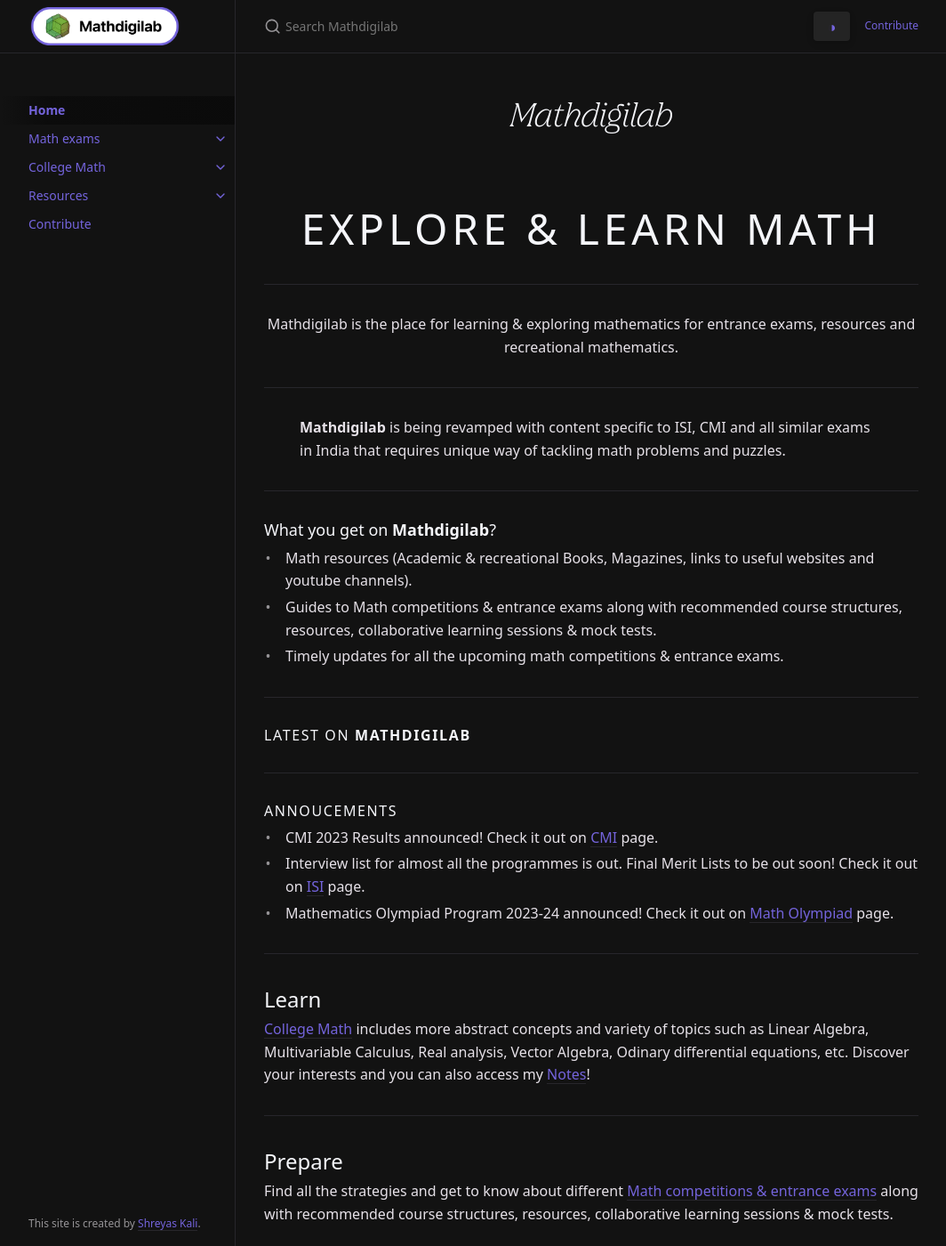
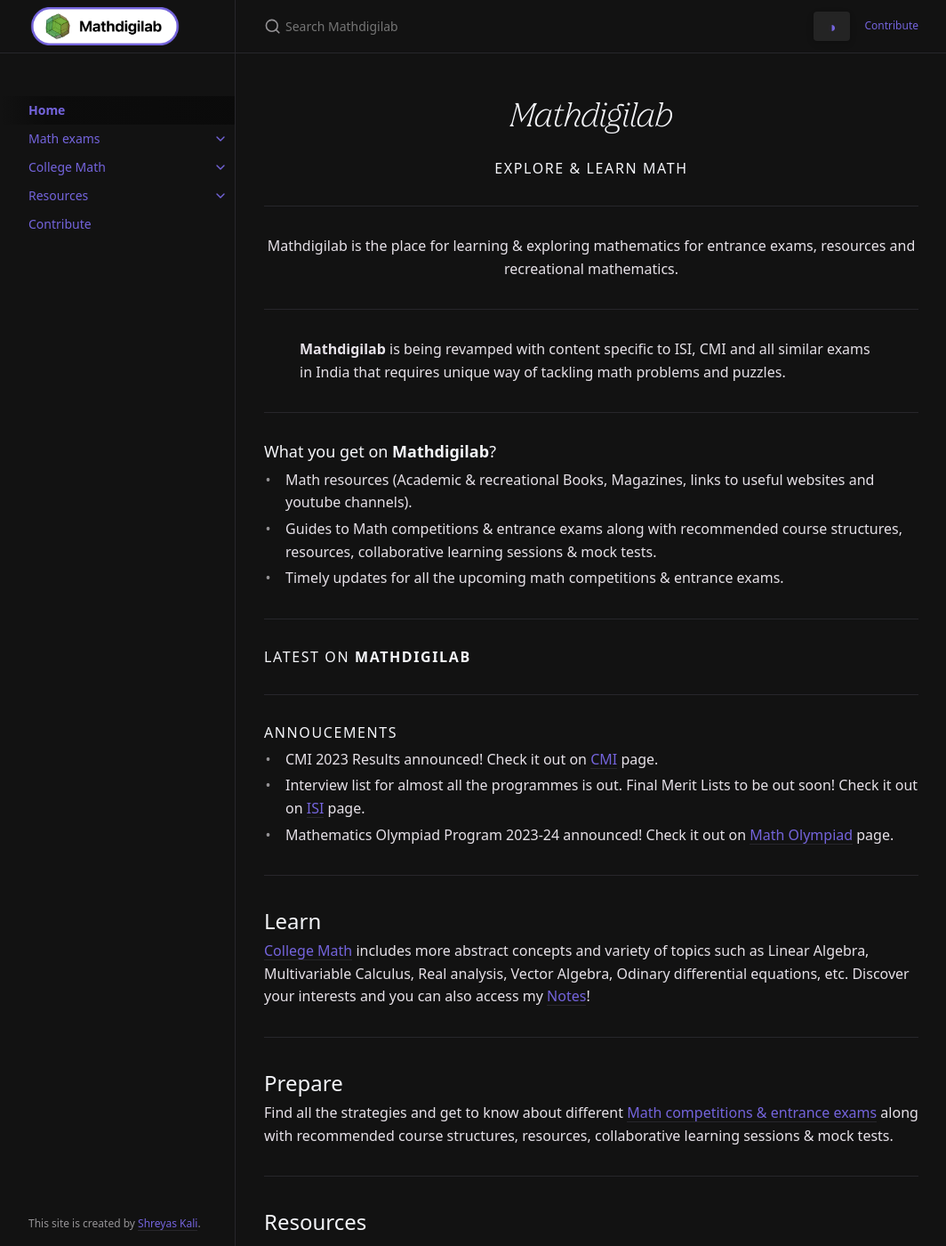
Before and after one commit to mathdigilab/mathdigilab.github.io, a Jekyll site: the page built from index.md, in a window 1280 px wide and 1400 px high. Shown: the whole window at 89% size, without its empty margins (107-1171 px from the left). Built offline with Jekyll 4.4.1, drawn with Linux system fonts in a browser that asks for light colours; nearby versions of some CDN libraries.

Commit message:
Update index.md

```diff
--- a/index.md
+++ b/index.md
@@ -17,15 +17,15 @@ permalink: /
       @font-face { font-family: Nibpro; src: url('assets/NibPro-LightItalic.ttf'); }
       h1 {
          font-family: Nibpro;
-         font-size: 30rem;
+         font-size: 70rem;
       }
     </style>
     <h1 align="center">Mathdigilab</h1>
 </div>
 
-{: .fw-700, .fs-10}
 
 <h4 align="center">Explore & Learn Math</h4>
+{: .fw-600, .fs-4}
 
 ---
 
```
